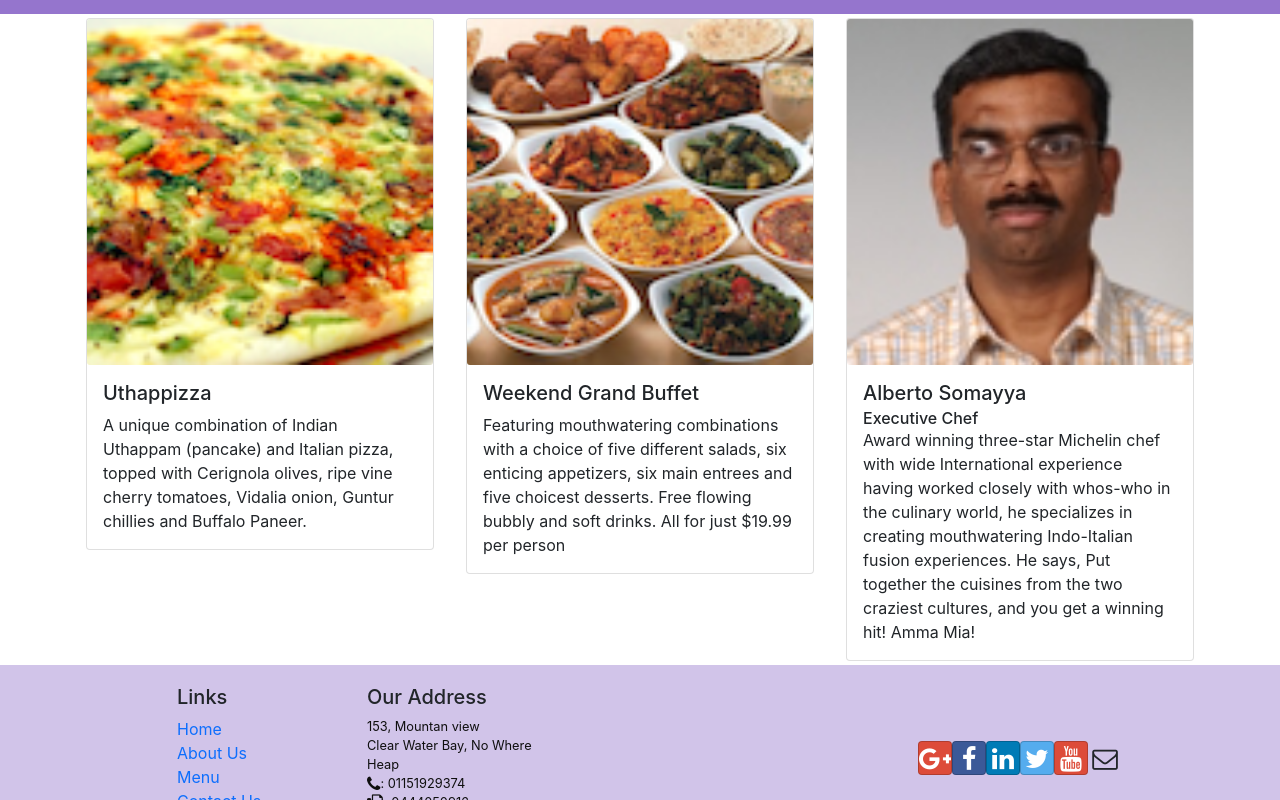
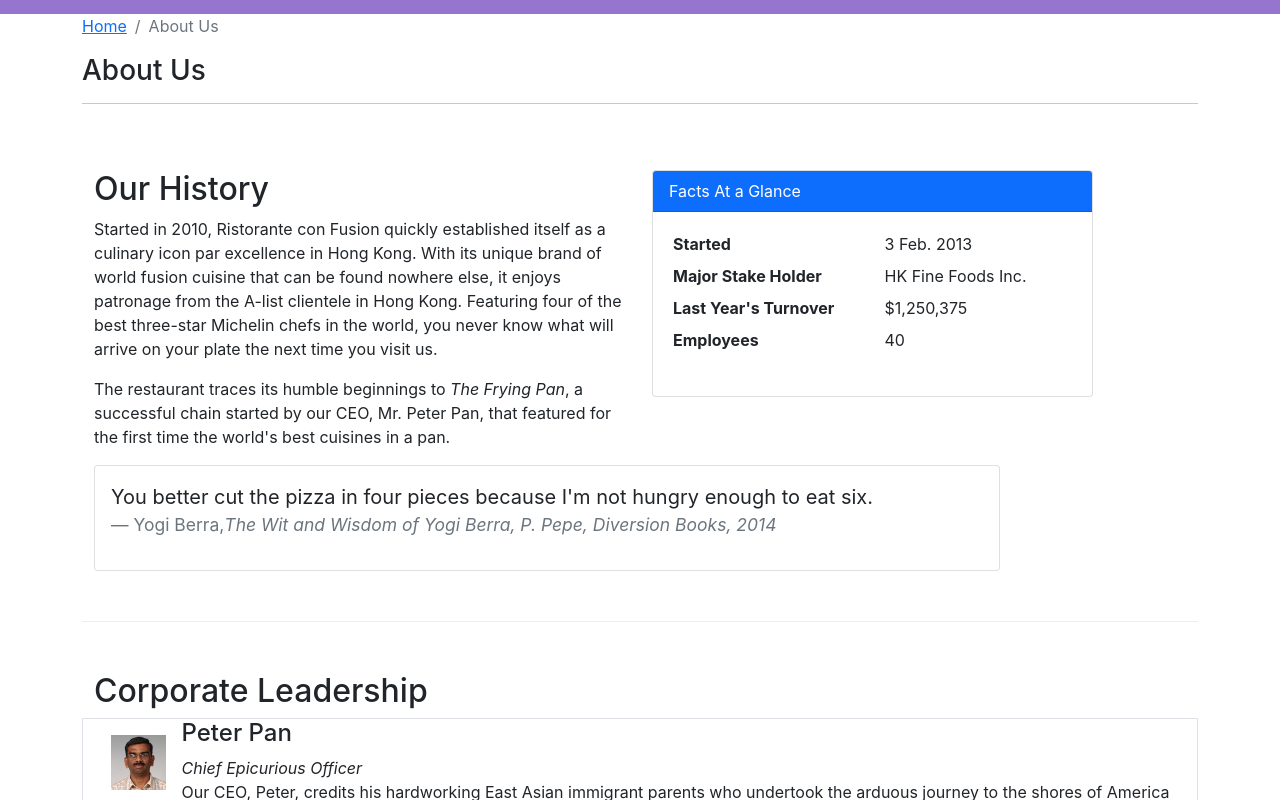
Before and after one commit to Mohamed-Tarek-Z/mizan-react, a React (Create React App) app: page /aboutus in a window 1280 px wide. Shown: the part 280-1080 px from the top of the page. Built offline with nearby package versions, Linux system fonts and the light colour scheme.

Commit message:
ass 2 done

```diff
--- /dev/null
+++ b/src/components/AboutComponent.js
@@ -0,0 +1,90 @@
+import React from 'react';
+import Card from 'react-bootstrap/Card';
+import Breadcrumb from 'react-bootstrap/Breadcrumb';
+
+
+
+let RenderLeader = ({ leader, ext }) => {
+    return (
+        <li className="media d-flex align-items-start">
+            <img className="flex-shrink-0 m-3 " width="5%" src={leader.image + ext} alt={leader.name} />
+            <div className="flex-grow-1 media-body">
+                <h4>{leader.name}</h4>
+                <i>{leader.designation}</i>
+                <p>{leader.description}</p>
+            </div>
+        </li>
+    );
+}
+
+function About({ leaderss, ext }) {
+
+    const leaders = leaderss.map((leader) => {
+        return (
+            <RenderLeader key={leader.id} leader={leader} ext={ext} />
+        );
+    });
+
+    return (
+        <div className="container">
+            <div className="row">
+                <Breadcrumb>
+                    <Breadcrumb.Item href="/">Home</Breadcrumb.Item>
+                    <Breadcrumb.Item active>About Us</Breadcrumb.Item>
+                </Breadcrumb>
+                <div className="col-12">
+                    <h3>About Us</h3>
+                    <hr />
+                </div>
+            </div>
+            <div className="row row-content">
+                <div className="col-12 col-md-6">
+                    <h2>Our History</h2>
+                    <p>Started in 2010, Ristorante con Fusion quickly established itself as a culinary icon par excellence in Hong Kong. With its unique brand of world fusion cuisine that can be found nowhere else, it enjoys patronage from the A-list clientele in Hong Kong.  Featuring four of the best three-star Michelin chefs in the world, you never know what will arrive on your plate the next time you visit us.</p>
+                    <p>The restaurant traces its humble beginnings to <em>The Frying Pan</em>, a successful chain started by our CEO, Mr. Peter Pan, that featured for the first time the world's best cuisines in a pan.</p>
+                </div>
+                <div className="col-12 col-md-5">
+                    <Card>
+                        <Card.Header className="bg-primary text-white">Facts At a Glance</Card.Header>
+                        <Card.Body>
+                            <dl className="row p-1">
+                                <dt className="col-6">Started</dt>
+                                <dd className="col-6">3 Feb. 2013</dd>
+                                <dt className="col-6">Major Stake Holder</dt>
+                                <dd className="col-6">HK Fine Foods Inc.</dd>
+                                <dt className="col-6">Last Year's Turnover</dt>
+                                <dd className="col-6">$1,250,375</dd>
+                                <dt className="col-6">Employees</dt>
+                                <dd className="col-6">40</dd>
+                            </dl>
+                        </Card.Body>
+                    </Card>
+                </div>
+                <div className="col-10">
+                    <Card>
+                        <Card.Body className="bg-faded">
+                            <blockquote className="blockquote">
+                                <p className="mb-3">You better cut the pizza in four pieces because
+                                    I'm not hungry enough to eat six.</p>
+                                <footer className="blockquote-footer">Yogi Berra,
+                                    <cite title="Source Title">The Wit and Wisdom of Yogi Berra,
+                                        P. Pepe, Diversion Books, 2014</cite>
+                                </footer>
+                            </blockquote>
+                        </Card.Body>
+                    </Card>
+                </div>
+            </div>
+            <div className="row row-content">
+                <div className="col-12">
+                    <h2>Corporate Leadership</h2>
+                </div>
+                <div className="col-12 border list-unstyled" tag='ul'>
+                    {leaders}
+                </div>
+            </div>
+        </div>
+    );
+}
+
+export default About;
--- a/src/components/DishdetailComponent.js
+++ b/src/components/DishdetailComponent.js
@@ -1,7 +1,6 @@
 import React from 'react';
 import Card from 'react-bootstrap/Card';
 import Breadcrumb from 'react-bootstrap/Breadcrumb';
-//import { Link } from 'react-router-dom';
 
 
 let RenderDish = ({ dish, ext }) => {
--- a/src/components/MainComponent.js
+++ b/src/components/MainComponent.js
@@ -5,6 +5,7 @@
 import Home from './HomeComponent';
 import DishDetail from './DishdetailComponent';
 import Contact from './ContactComponent';
+import About from './AboutComponent';
 import { DISHES } from '../shared/dishes';
 import { COMMENTS } from '../shared/comments';
 import { LEADERS } from '../shared/leaders';
@@ -47,6 +48,7 @@
 
 
                     <Route path='contactus' element={<Contact />} />
+                    <Route path='aboutus' element={<About leaderss={this.state.leaders} ext={this.state.ext}/>} />
 
                 </Routes>
                 <Footer />
```
